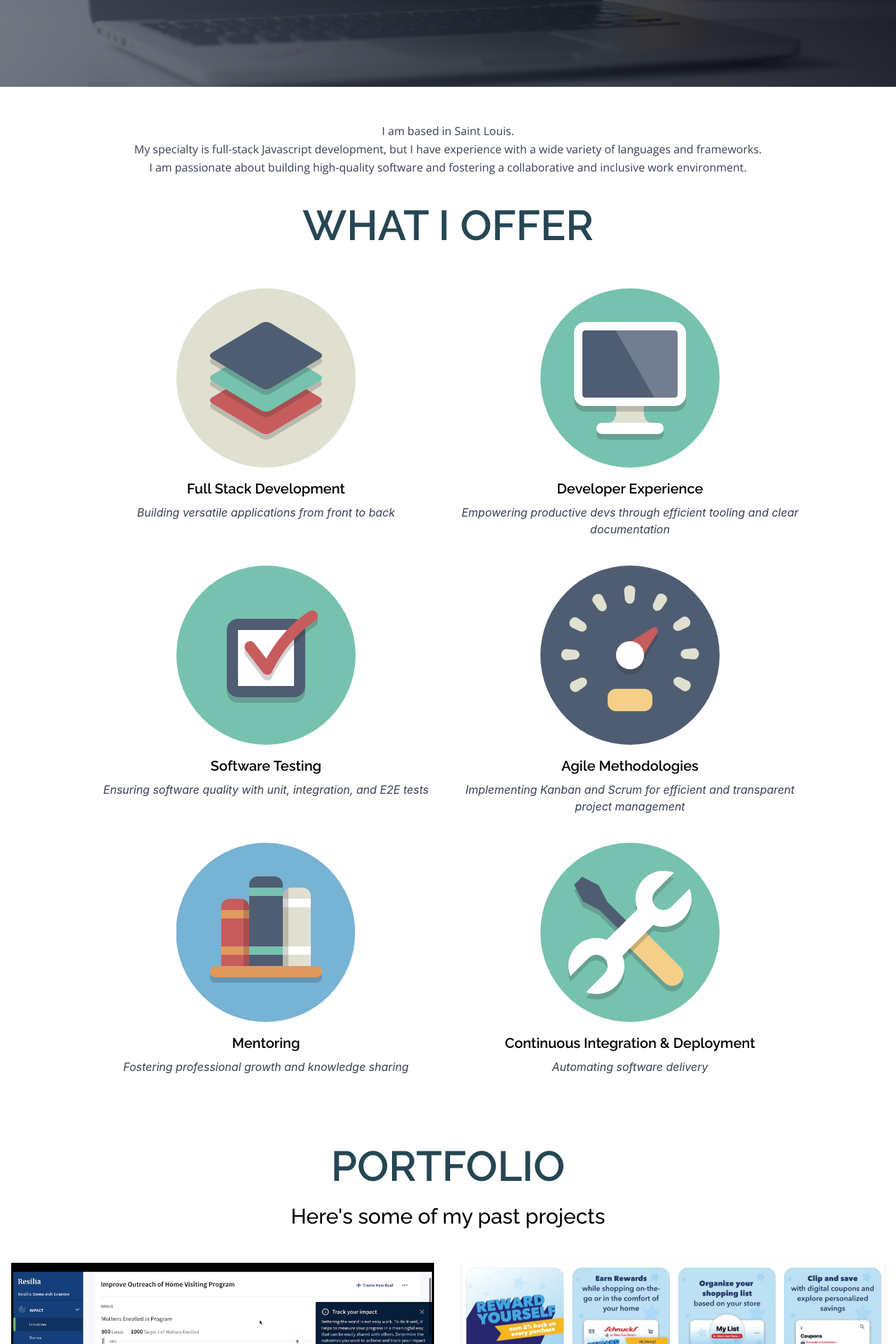
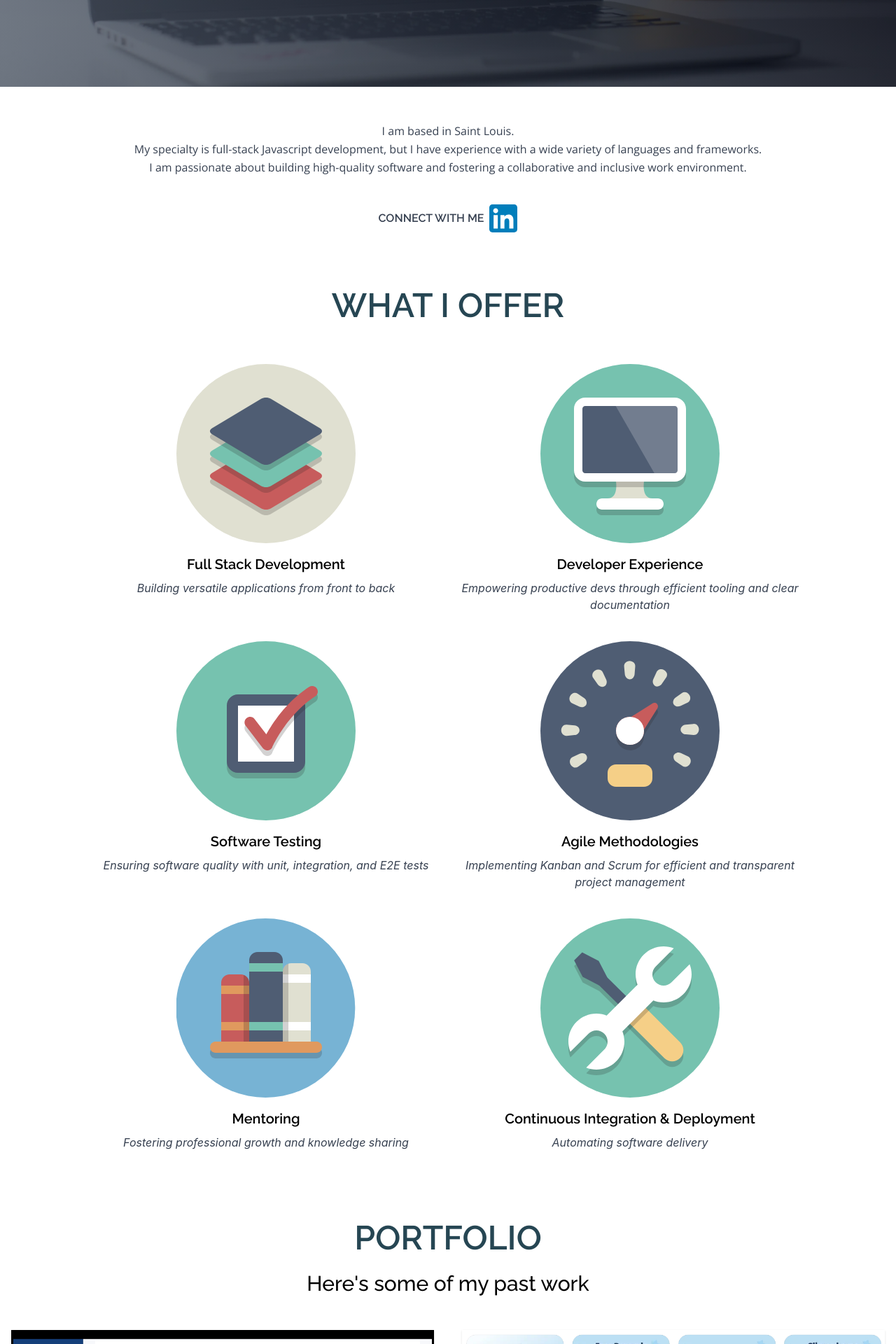
Before and after one commit to devcjohn/codebycharlie, a React (Vite) app: page / in a window 1280 px wide. Shown: the part 540-2460 px from the top of the page at 70% size. Built offline with nearby package versions, Linux system fonts and the light colour scheme.

Commit message:
Add back Connect With Me section that I accidentally removed

```diff
--- a/src/components/AboutMe.tsx
+++ b/src/components/AboutMe.tsx
@@ -48,15 +48,16 @@ const aboutData = [
 export const AboutMe = () => {
   return (
     <div className="mx-14 text-center">
-      <p className="pt-6 font-body font-normal leading-relaxed text-gray-700">
+      <p className="pt-6 font-body leading-relaxed text-gray-700">
         <br /> I am based in Saint Louis.
         <br /> My specialty is full-stack Javascript development, but I have experience with a wide
         variety of languages and frameworks.
         <br /> I am passionate about building high-quality software and fostering a collaborative
-        and inclusive work environment. <br />
+        and inclusive work environment.
+        <ConnectWithMe />
       </p>
       <div>
-        <h2 className="my-10 text-center font-header text-4xl font-semibold uppercase text-primary sm:text-5xl lg:text-6xl ">
+        <h2 className="my-10 text-center font-header text-3xl font-semibold uppercase text-primary sm:text-4xl lg:text-5xl ">
           What I offer
         </h2>
         <div className="mx-auto max-w-5xl">
@@ -81,9 +82,9 @@ export const AboutMe = () => {
 
 export const ConnectWithMe = () => {
   return (
-    <div className="flex flex-col justify-center py-20 md:flex-row">
+    <div className="flex flex-col justify-center py-10 md:flex-row">
       <div className="flex items-center justify-center">
-        <p className="font-header text-lg font-semibold uppercase text-gray-700">
+        <p className="font-header text-xlg font-semibold uppercase text-gray-700">
           Connect with me &nbsp;
         </p>
       </div>
--- a/src/pages/Portfolio.tsx
+++ b/src/pages/Portfolio.tsx
@@ -1,11 +1,11 @@
 export const Portfolio = () => {
   return (
     <div className="container py-16 md:py-20" id="portfolio">
-      <h2 className="text-center font-header text-4xl font-semibold uppercase text-primary sm:text-5xl lg:text-6xl">
+      <h2 className="text-center font-header text-3xl font-semibold uppercase text-primary sm:text-4xl lg:text-5xl">
         Portfolio
       </h2>
       <h3 className="pt-6 text-center font-header text-xl font-medium text-black sm:text-2xl lg:text-3xl">
-        Here&apos;s some of my past projects
+        Here&apos;s some of my past work
       </h3>
       <div className="mx-auto grid w-full grid-cols-1 gap-8 pt-12 sm:w-3/4 md:gap-10 lg:w-full lg:grid-cols-2">
         <a
```
